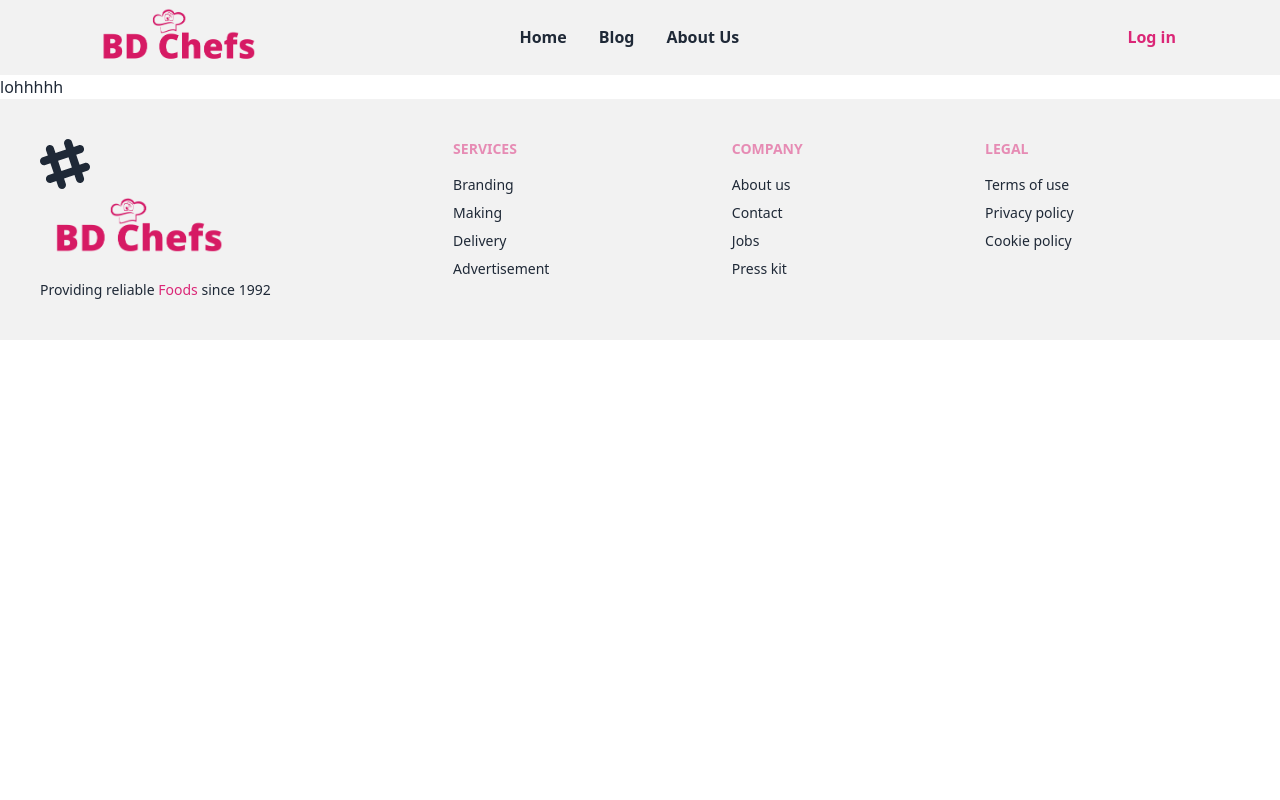
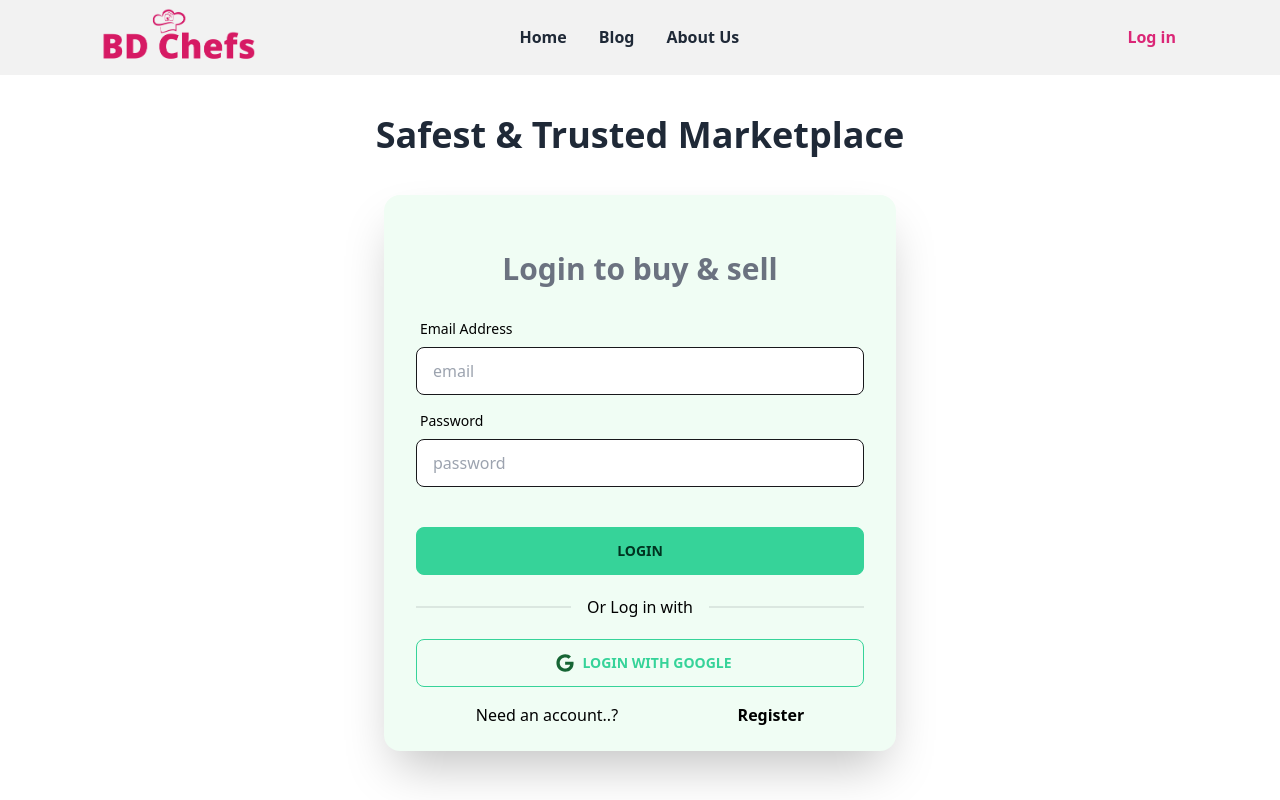
Before and after one commit to ArefinShaon/chef-client-side, a React (Vite) app: page /login in a window 1280 px wide. Shown: the top 800 px of the page. Built offline with nearby package versions, Linux system fonts and the light colour scheme; no server answers.

Commit message:
log in page added

```diff
--- a/package.json
+++ b/package.json
@@ -19,6 +19,7 @@
     "match-sorter": "^6.3.1",
     "react": "^18.2.0",
     "react-dom": "^18.2.0",
+    "react-icons": "^4.8.0",
     "react-router-dom": "^6.11.0",
     "sort-by": "^1.2.0"
   },
--- a/src/App.jsx
+++ b/src/App.jsx
@@ -1,6 +1,6 @@
 import { useState } from 'react'
 import reactLogo from './assets/react.svg'
-import viteLogo from '/vite.svg'
+
 import './App.css'
 
 function App() {
--- a/src/components/Login/Login.jsx
+++ b/src/components/Login/Login.jsx
@@ -1,11 +1,93 @@
-import React from 'react';
+import React, { useContext, useState } from 'react';
+import { Link, useLocation, useNavigate } from 'react-router-dom';
+import { FaGoogle } from 'react-icons/fa';
+import {GoogleAuthProvider} from 'firebase/auth';
+import { AuthContext } from '../contexts/AuthProvide';
 
 const Login = () => {
-    return (
-        <div>
-            <h2>lohhhhh</h2>
-        </div>
-    );
-};
+    const [success, setSuccess] = useState(false);
+    const {signIn, providerLogin} = useContext(AuthContext);
+    const googleProvider = new GoogleAuthProvider()
+    const navigate = useNavigate();
+    const location =  useLocation();
+    const from = location.state?.from?.pathname || '/'
+
+
+
+    const handleGoogleSignIn = () =>{
+      providerLogin(googleProvider)
+      .then(result =>{
+          const user = result.user;
+          console.log(user);
+          navigate(from, {replace: true});
+      })
+      .catch(error => console.error(error))
+    }
+
+    const handleSubmit = event =>{
+      event.preventDefault();
+      setSuccess(false);
+
+
+      const form =event.target;
+      const email = form.email.value;
+      const password = form.password.value;
+
+      signIn(email, password)
+      .then(result =>{
+          const user = result.user;
+          console.log(user);
+          setSuccess(true);
+          form.reset();
+          alert('successfully login')
+          navigate(from, {replace: true});
+      })
+      .catch(error => console.error(error))
+    }
+
+
+      return (
+       <div>
+          <h2 className='text-4xl font-bold mt-10 text-center'>Safest & Trusted Marketplace</h2>
+           <div className='flex justify-center text-black mb-14 mt-10'>
+             <div className="card w-full max-w-lg shadow-2xl bg-green-50">
+        <form onSubmit={handleSubmit} className="card-body">
+          <div className="form-control">
+              <h1 className='font-bold text-gray-500 text-3xl text-center my-6'>Login to buy & sell</h1>
+
+            <label className="label">
+              <span className="label-text text-black">Email Address</span>
+            </label>
+            <input name='email' type="email"  placeholder="email" className="input input-bordered border-zinc-900 bg-white"  required/>
+          </div>
+          <div className="form-control">
+            <label className="label">
+              <span className="label-text text-black">Password</span>
+            </label>
+            <input name='password' type="password" placeholder="password" className="input input-bordered border-zinc-900 bg-white" required />
+            <label className="label text-purple-700">
+            {success && <p>Successfully login to the account</p>}
+            </label>
+          </div>
+          <div className="form-control mt-4">
+          <input type="submit"  className="btn btn-success" value="login"/>
+          </div>
+          <div className="divider">Or Log in with</div>
+        </form>
+
+        <div className='mb-4 flex justify-center  mx-8 -mt-6'>
+        <button onClick={handleGoogleSignIn} className="btn btn-outline btn-success text-bold w-full mx-4"><p className='px-2'><FaGoogle className='text-green-800 text-lg'></FaGoogle></p> Login with google</button>
+
+          </div>
+         <div className='flex justify-around mb-6 mx-8'>
+         <p>Need an account..?</p>
+             <p> <Link to='/signUp' className=" font-semibold">Register</Link></p>
+         </div>
+      </div>
+          </div>
+       </div>
+
+      );
+  };
 
 export default Login;
--- a/src/main.jsx
+++ b/src/main.jsx
@@ -1,17 +1,15 @@
-import React from 'react'
-import ReactDOM from 'react-dom/client'
-import App from './App.jsx'
-import './index.css'
-import {
-  createBrowserRouter,
-  RouterProvider,
-} from "react-router-dom";
-import Home from './components/home/Home.jsx';
-import Main from './components/Layout/Main.jsx';
-import Blog from './components/Blog/Blog.jsx';
-import Login from './components/Login/Login.jsx';
-import Recipes from './components/Recipes/Recipes.jsx';
-import AboutInfo from './components/About infomation/AboutInfo.jsx';
+import React from "react";
+import ReactDOM from "react-dom/client";
+import App from "./App.jsx";
+import "./index.css";
+import { createBrowserRouter, RouterProvider } from "react-router-dom";
+import Home from "./components/home/Home.jsx";
+import Main from "./components/Layout/Main.jsx";
+import Blog from "./components/Blog/Blog.jsx";
+import Login from "./components/Login/Login.jsx";
+import Recipes from "./components/Recipes/Recipes.jsx";
+import AboutInfo from "./components/About infomation/AboutInfo.jsx";
+import AuthProvide from "./components/contexts/AuthProvide.jsx";
 
 const router = createBrowserRouter([
   {
@@ -19,32 +17,34 @@ const router = createBrowserRouter([
     element: <Main></Main>,
     children: [
       {
-        path: '/',
+        path: "/",
         element: <Home></Home>,
-        loader: () => fetch(`http://localhost:5000/chefs`)
+        loader: () => fetch(`http://localhost:5000/chefs`),
       },
       {
-        path: '/blog',
-        element:<Blog></Blog>
+        path: "/blog",
+        element: <Blog></Blog>,
       },
       {
-        path: '/login',
-        element:<Login></Login>
+        path: "/login",
+        element: <Login></Login>,
       },
       {
-        path: '/recipe',
-        element:<Recipes></Recipes>
+        path: "/recipe",
+        element: <Recipes></Recipes>,
       },
       {
-        path: '/about',
-        element:<AboutInfo></AboutInfo>
-      }
-    ]
+        path: "/about",
+        element: <AboutInfo></AboutInfo>,
+      },
+    ],
   },
 ]);
 
-ReactDOM.createRoot(document.getElementById('root')).render(
+ReactDOM.createRoot(document.getElementById("root")).render(
   <React.StrictMode>
-    <RouterProvider router={router} />
-  </React.StrictMode>,
-)
+    <AuthProvide>
+      <RouterProvider router={router} />
+    </AuthProvide>
+  </React.StrictMode>
+);
```
Also changed, not shown: 1 other file (tests, documents, lock files or other folders).
